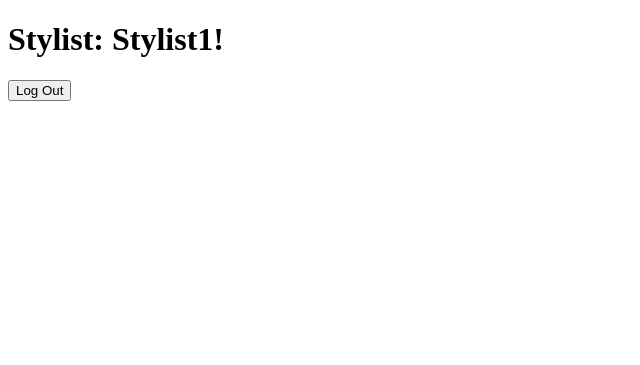
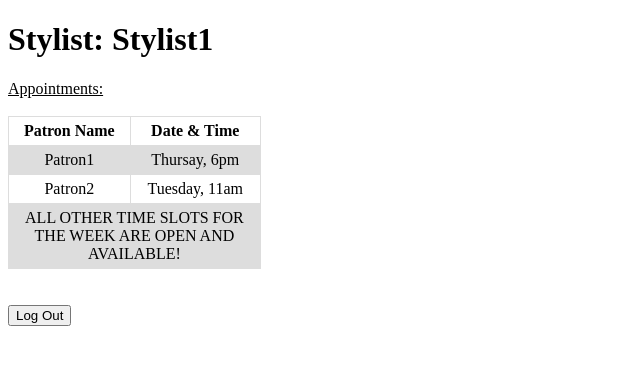
Before and after one commit to Mazztwo/Web_Applications, a Flask app: page /stylist-page/Stylist1 in a window 1280 px wide. Shown: the top 365 px of the page, without its empty margins (0-640 px from the left). Run offline with Flask 2, Linux system fonts and the light colour scheme; data comes from the database, SQL or seed files in the repository.

Commit message:
Owner page and stylist page complete.

```diff
--- a/Assignment4/templates/owner.html
+++ b/Assignment4/templates/owner.html
@@ -15,7 +15,7 @@
             {% if stylist.appointments%}
                 {% for appointment in stylist.appointments %}
                     <li>
-                        {{ appointment.patron.name }} -- {{ appointment.date }}
+                        {{ appointment.patron.name }} --- {{ appointment.date }}
                     </li>
                 {% endfor %}
             {% else %}
--- a/Assignment4/templates/stylist.html
+++ b/Assignment4/templates/stylist.html
@@ -2,9 +2,50 @@
 
 {% block content %}
 
-<h1>Stylist: {{stylist.name}}!</h1>
+<h1>Stylist: {{stylist.name}}</h1>
+<style>
+        table {
+          border-collapse: collapse;
+          width: 20%;
+        }
+
+        td, th {
+          border: 1px solid #dddddd;
+          text-align: center;
+          padding: 5px;
+        }
+
+        tr:nth-child(even) {
+          background-color: #dddddd;
+        }
+</style>
+
+    <u>Appointments:</u>
+    <br>
+    <br>
+    <table>
+    {% if stylist.appointments%}
+        <th>Patron Name</th>
+        <th>Date & Time</th>
+        {% for appointment in stylist.appointments %}
+            <tr>
+                <td>{{ appointment.patron.name }}</td>
+                <td>{{ appointment.date }}</td>
+            </tr>
+        {% endfor %}
+        <tr>
+            <td colspan="2">ALL OTHER TIME SLOTS FOR THE WEEK ARE OPEN AND AVAILABLE!</td>
+        </tr>
+    {% else %}
+        <tr>
+            <td colspan="2">This stylist has no appointments scheduled.</td>
+        </tr>
+    {% endif %}
+    </table>
 
 
+<br>
+<br>
 <form action="{{ url_for('login_page') }}" method="get">
     <input type="submit" value="Log Out"/>
 </form>
```
Also changed, not shown: Assignment4/templates/patron.html (+31 -0 lines).
